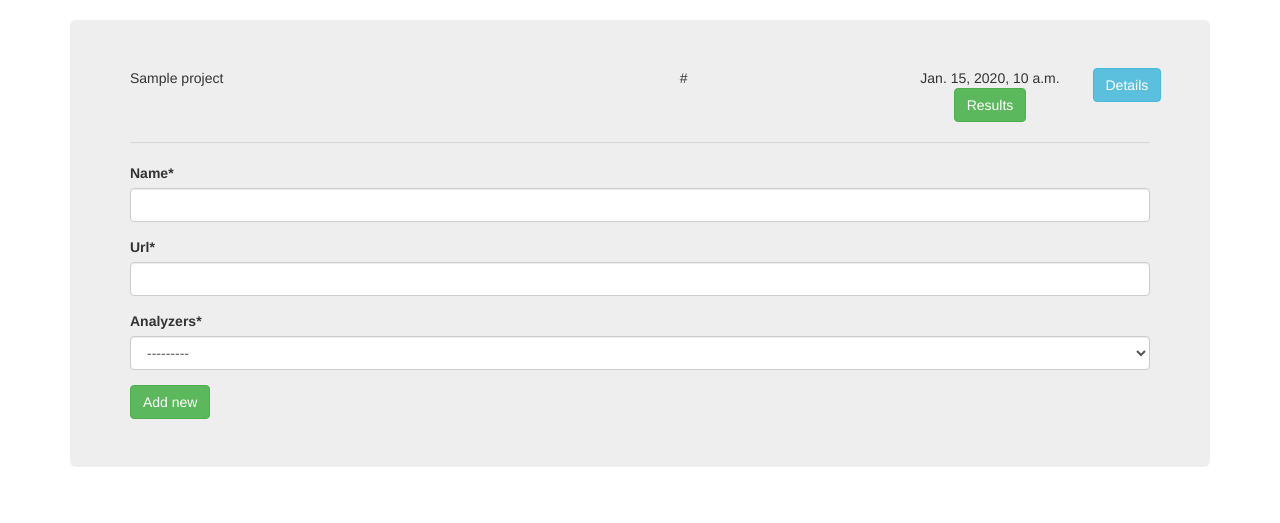
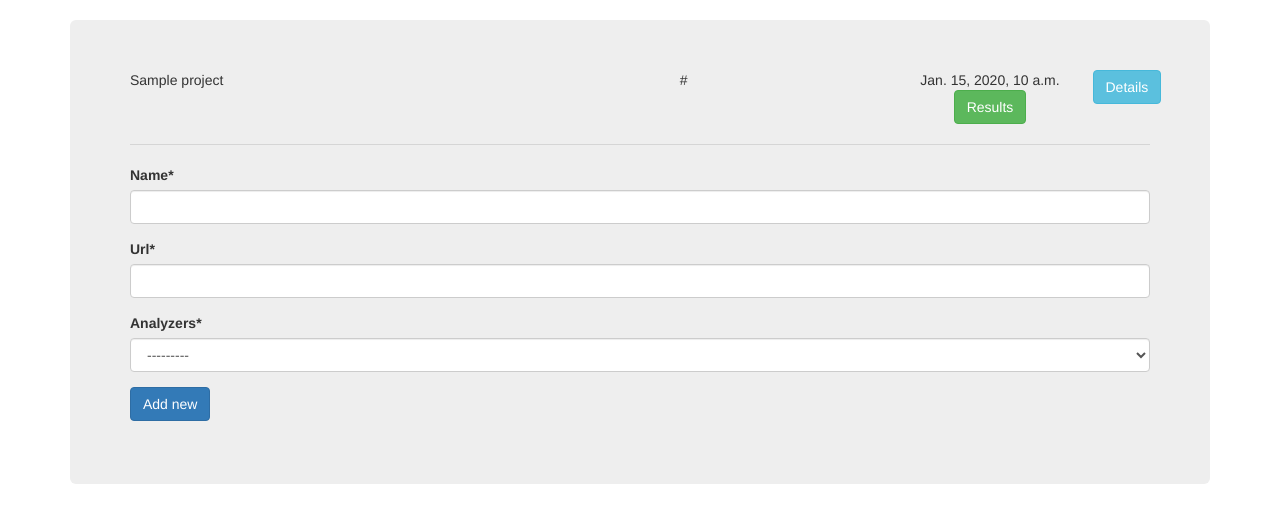
Before and after one commit to gradam/static_code_analyzer_web, a Django app: page / in a window 1280 px wide. Shown: the part 52-575 px from the top of the page. Run offline with Django 3.2, Linux system fonts and the light colour scheme; tables that the repository leaves empty hold one stand-in row (values such as "Sample post"); some libraries are stand-ins or nearby versions.

Commit message:
Adding projects

```diff
--- a/src/analyzer/forms.py
+++ b/src/analyzer/forms.py
@@ -1,8 +1,17 @@
 from django import forms
+from crispy_forms.helper import FormHelper
+from crispy_forms.layout import Submit
 from .models import Project
 
 
 class ProjectForm(forms.ModelForm):
+
+    def __init__(self, *args, **kwargs):
+        self.helper = FormHelper()
+        self.form_method = 'post'
+        self.helper.add_input(Submit('submit', 'Add new'))
+        super().__init__(*args, **kwargs)
+
     class Meta:
         model = Project
         fields = ('name', 'url', 'analyzers')
--- a/src/analyzer/models.py
+++ b/src/analyzer/models.py
@@ -7,7 +7,7 @@
 # Create your models here.
 class Project(models.Model):
     name = models.CharField(_('Name'), max_length=100)
-    url = models.CharField(_('Url'), max_length=200)
+    url = models.CharField(_('Url'), max_length=200, unique=True)
     last_analyzed = models.DateTimeField(_('Last analyzed'), default=None, blank=True, null=True)
     # List of analyzers to use for this project
     analyzers = MultiSelectField(_('analyzers'), choices=Analyzers.CHOICES, min_choices=1)
--- /dev/null
+++ b/src/analyzer/static/analyzer/css/analyzer.css
@@ -0,0 +1,4 @@
+.project {
+    margin-top: 2px;
+    margin-bottom: 2px;
+}
--- a/src/analyzer/templates/home.html
+++ b/src/analyzer/templates/home.html
@@ -1,11 +1,17 @@
 {% extends 'base.html' %}
+{% load static from staticfiles %}
 {% load i18n %}
+{% load crispy_forms_filters %}
 {% load crispy_forms_tags %}
+
+{% block additional_css %}
+    <link rel="stylesheet" href="{% static 'analyzer/css/analyzer.css' %}">
+{% endblock %}
 
 {% block body %}
     <div class="jumbotron content">
         {% for project in projects %}
-            <div class="row">
+            <div class="row project">
                 <div class="col-sm-4">
                     <span>{{ project.name }}</span>
                 </div>
@@ -21,13 +27,11 @@
                     {% endif %}
                 </div>
                 <div class="col-sm-1 text-right">
-                    <a class="btn btn-info" type="submit">{% trans "Details"  %}</a>
+                    <a class="btn btn-info" type="submit">{% trans "Details" %}</a>
                 </div>
             </div>
         {% endfor %}
         <hr>
-        {% csrf_token %}
         {% crispy project_form %}
-        <input type="submit" class="btn btn-success" value="{% trans "Add new" %}">
     </div>
 {% endblock %}
--- a/src/analyzer/views.py
+++ b/src/analyzer/views.py
@@ -1,4 +1,4 @@
-from django.shortcuts import render
+from django.shortcuts import render, redirect
 from django.views import View
 from .forms import ProjectForm
 from .models import Project
@@ -7,9 +7,10 @@
 class HomeView(View):
     form_class = ProjectForm
     template_name = 'home.html'
+    queryset = Project.objects.all
 
     def get(self, request):
-        projects = Project.objects.all()
+        projects = self.queryset()
         context = {'project_form': self.form_class,
                    'projects': projects}
         return render(request, self.template_name, context=context)
@@ -18,4 +19,9 @@
         form = self.form_class(request.POST)
         if form.is_valid():
             form.save()
-            return self.get(request)
+            return redirect('home')
+        else:
+            projects = self.queryset()
+            context = {'project_form': form,
+                       'projects': projects}
+            return render(request, self.template_name, context=context)
--- a/src/templates/base.html
+++ b/src/templates/base.html
@@ -4,6 +4,8 @@
     <head>
         {% include 'head.html' %}
         {% block head %}
+        {% endblock %}
+        {% block additional_css %}
         {% endblock %}
     </head>
 <body>
```
